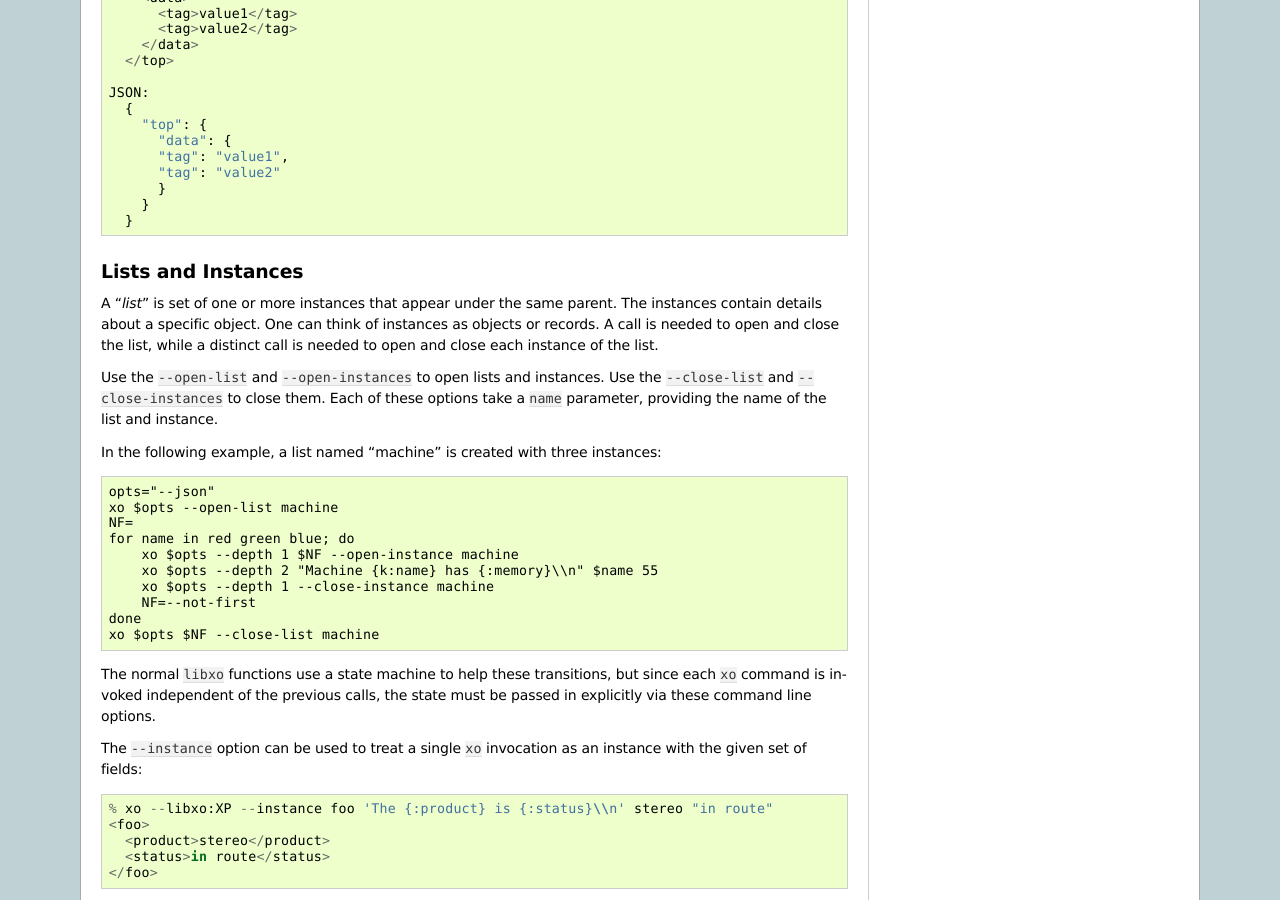
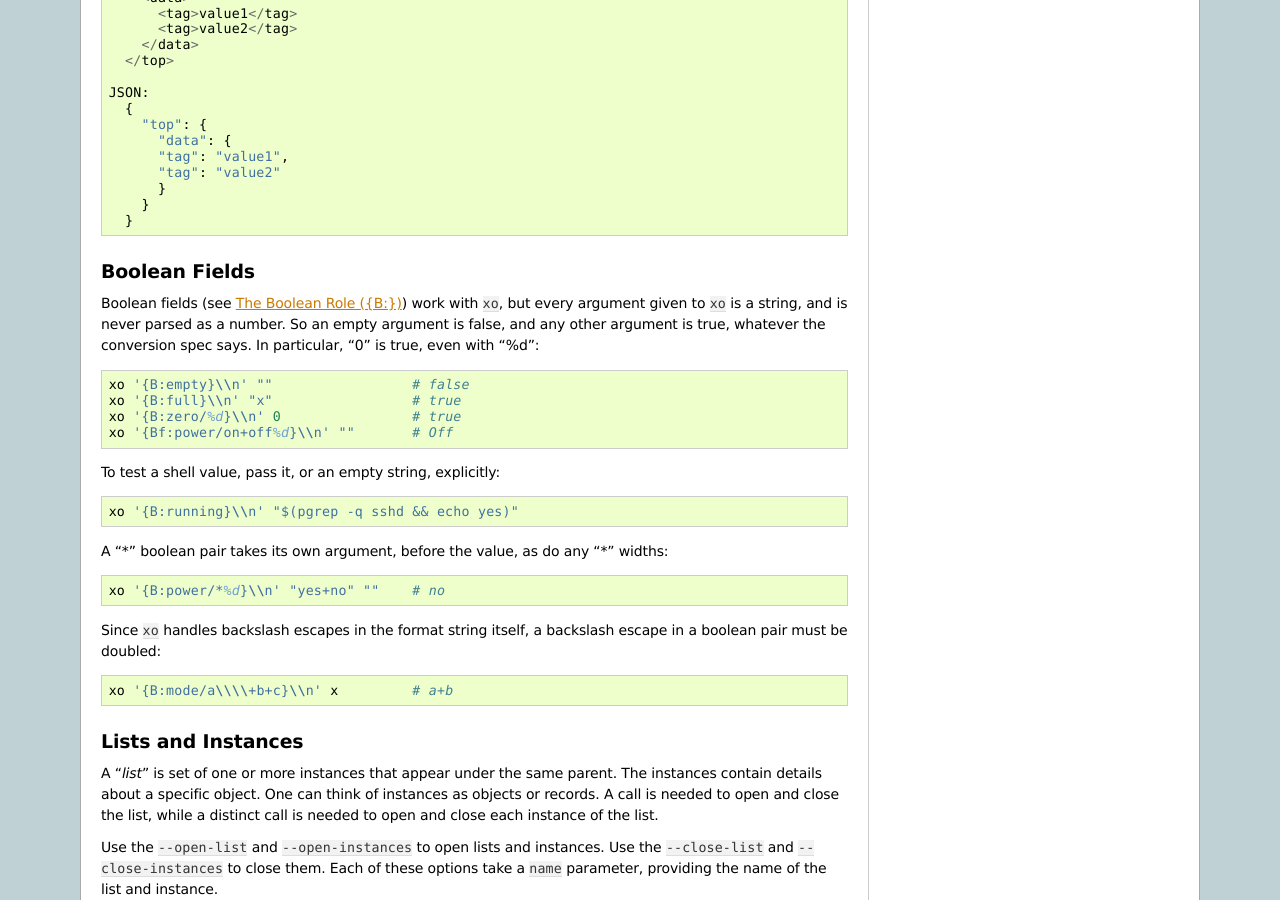
Before and after one commit to Juniper/libxo, a Sphinx documentation site: the page built from doc/xo.rst, in a window 1280 px wide and 900 px high, scrolled down 2032 px. Built offline with Sphinx 7.4.7, drawn with Linux system fonts in a browser that asks for light colours.

Commit message:
Add docs for {B:} and {,full-boolean:}

```diff
--- a/doc/xo.rst
+++ b/doc/xo.rst
@@ -144,6 +144,34 @@ braces for JSON output.
       }
     }
 
+Boolean Fields
+--------------
+
+Boolean fields (see :ref:`boolean-role`) work with `xo`, but every
+argument given to `xo` is a string, and is never parsed as a number.
+So an empty argument is false, and any other argument is true,
+whatever the conversion spec says.  In particular, "0" is true, even
+with "%d"::
+
+    xo '{B:empty}\\n' ""                 # false
+    xo '{B:full}\\n' "x"                 # true
+    xo '{B:zero/%d}\\n' 0                # true
+    xo '{Bf:power/on+off%d}\\n' ""       # Off
+
+To test a shell value, pass it, or an empty string, explicitly::
+
+    xo '{B:running}\\n' "$(pgrep -q sshd && echo yes)"
+
+A "*" boolean pair takes its own argument, before the value, as do
+any "*" widths::
+
+    xo '{B:power/*%d}\\n' "yes+no" ""    # no
+
+Since `xo` handles backslash escapes in the format string itself,
+a backslash escape in a boolean pair must be doubled::
+
+    xo '{B:mode/a\\\\+b+c}\\n' x         # a+b
+
 Lists and Instances
 -------------------
 
```
